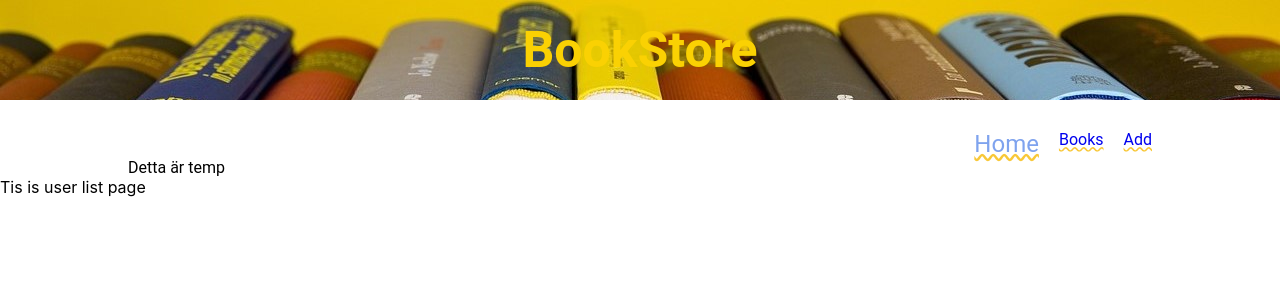
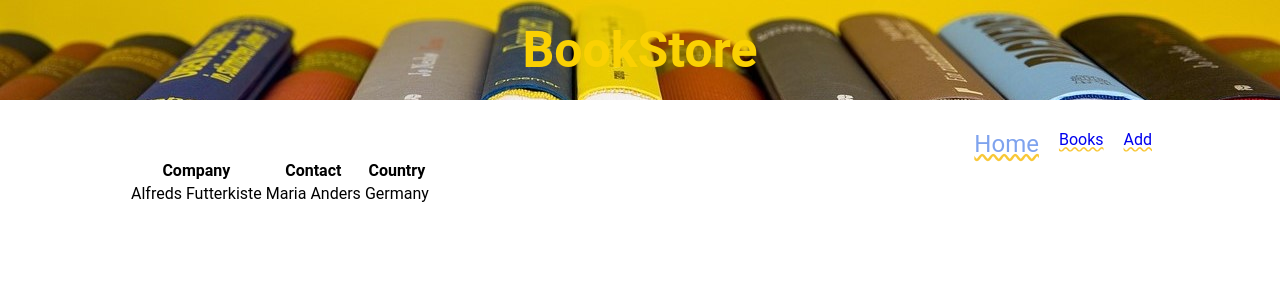
Before and after one commit to pernillamoreno/BookStore, a React (Create React App) app: page / in a window 1280 px wide. Shown: the top 300 px of the page. Built offline with nearby package versions, Linux system fonts and the light colour scheme.

Commit message:
Add comments & and a temp userList

```diff
--- a/src/App.tsx
+++ b/src/App.tsx
@@ -7,11 +7,12 @@ import UserForm from "./app/module/User/UserForm";
 function App() {
   return (
     <BrowserRouter>
-      <SiteLayout />
       <Routes>
-        <Route path="/" element={<UserList />}></Route>
-        <Route path="/list" element={<>Books</>}></Route>
-        <Route path="/add" element={<UserForm />}></Route>
+        <Route path="/" element={<SiteLayout />}>
+          <Route index element={<UserList />}></Route>
+          <Route path="/list" element={<>Books</>}></Route>
+          <Route path="/add" element={<UserForm />}></Route>
+        </Route>
       </Routes>
     </BrowserRouter>
   );
--- a/src/app/module/SiteLayout.tsx
+++ b/src/app/module/SiteLayout.tsx
@@ -1,3 +1,10 @@
+/**
+ * Author: Pernilla Stalbring Solino-Moreno
+ * Date: Jun 2023
+ *
+ * This is file is layout for my site layout page
+ */
+import { Outlet } from "react-router-dom";
 import Style from "./SiteLayoutStyle.module.css";
 import SiteNav from "./SiteNav";
 
@@ -12,7 +19,10 @@ const SiteLayout = () => {
 
       <section className={Style["content-section"]}>
         <SiteNav />
-        <div>Detta är temp</div>
+        <main>
+          {/*Outlet does: whatever route (in App.tsx) is match it will render in this location*/}
+          <Outlet />
+        </main>
       </section>
     </>
   );
--- a/src/app/module/SiteLayoutStyle.module.css
+++ b/src/app/module/SiteLayoutStyle.module.css
@@ -1,3 +1,9 @@
+/**
+ * Author: Pernilla Stalbring Solino-Moreno
+ * Date: Jun 2023
+ *
+ * This file is a for style my Sitelayout page.
+ */
 .header{
     height: 100px;
     background-image: url(bok_3.jpg);
--- a/src/app/module/SiteNav.tsx
+++ b/src/app/module/SiteNav.tsx
@@ -1,3 +1,9 @@
+/**
+ * Author: Pernilla Stalbring Solino-Moreno
+ * Date: Jun 2023
+ *
+ * This file is a for thathopfully controll my navigation.
+ */
 import { NavLink } from "react-router-dom";
 import Style from "./SiteNavStyle.module.css";
 
--- a/src/app/module/SiteNavStyle.module.css
+++ b/src/app/module/SiteNavStyle.module.css
@@ -1,3 +1,9 @@
+/**
+ * Author: Pernilla Stalbring Solino-Moreno
+ * Date: Jun 2023
+ *
+ * This file style my Navigation page.
+ */
 .container {
     display: flex;
     justify-content: right;
--- a/src/app/module/User/UserForm.tsx
+++ b/src/app/module/User/UserForm.tsx
@@ -1,3 +1,9 @@
+/**
+ * Author: Pernilla Stalbring Solino-Moreno
+ * Date: Jun 2023
+ *
+ * This for a file is a for a Userform
+ */
 const UserForm = () => {
   return <div>Tis is user form page</div>;
 };
--- a/src/app/module/User/UserList.tsx
+++ b/src/app/module/User/UserList.tsx
@@ -1,5 +1,24 @@
+/**
+ * Author: Pernilla Stalbring Solino-Moreno
+ * Date: Jun 2023
+ *
+ * This for a tempfile is a for a User list
+ */
 const UserList = () => {
-  return <div>Tis is user list page</div>;
+  return (
+    <table>
+      <tr>
+        <th>Company</th>
+        <th>Contact</th>
+        <th>Country</th>
+      </tr>
+      <tr>
+        <td>Alfreds Futterkiste</td>
+        <td>Maria Anders</td>
+        <td>Germany</td>
+      </tr>
+    </table>
+  );
 };
 
 export default UserList;
```
